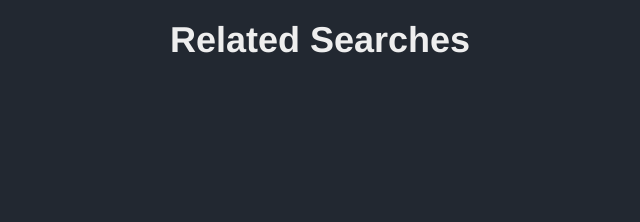
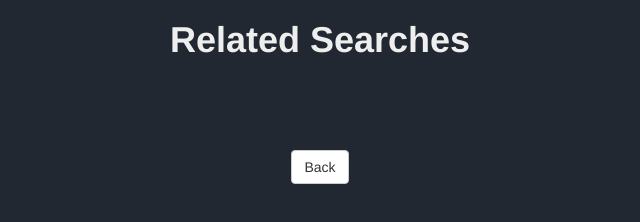
Before and after one commit to omnm1104/LYTRA, a plain HTML site: page find_song_page.html in a window 1280 px wide. Shown: the whole page, without its empty margins (320-960 px from the left). Drawn offline with nearby package versions, Linux system fonts and the light colour scheme.

Commit message:
Update find_song_page.html

```diff
--- a/find_song_page.html
+++ b/find_song_page.html
@@ -17,6 +17,9 @@
         <br>
         <br>
         <div id="results"></div>
+        <br>
+        <br>
+        <button id = "back" onclick = "back()" class = "btn btn-default">Back</button>
     </center>
 </body>
 </html>
```
